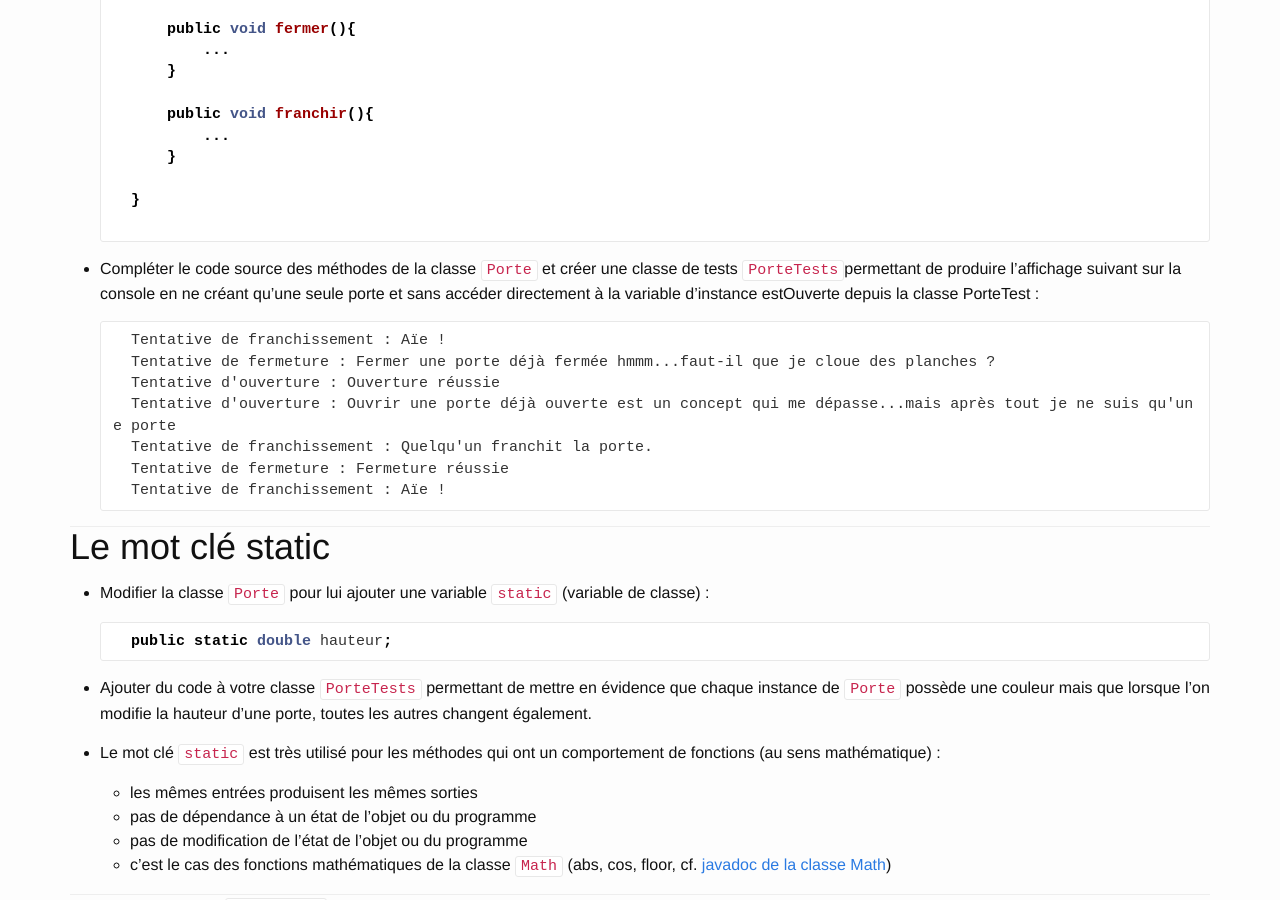
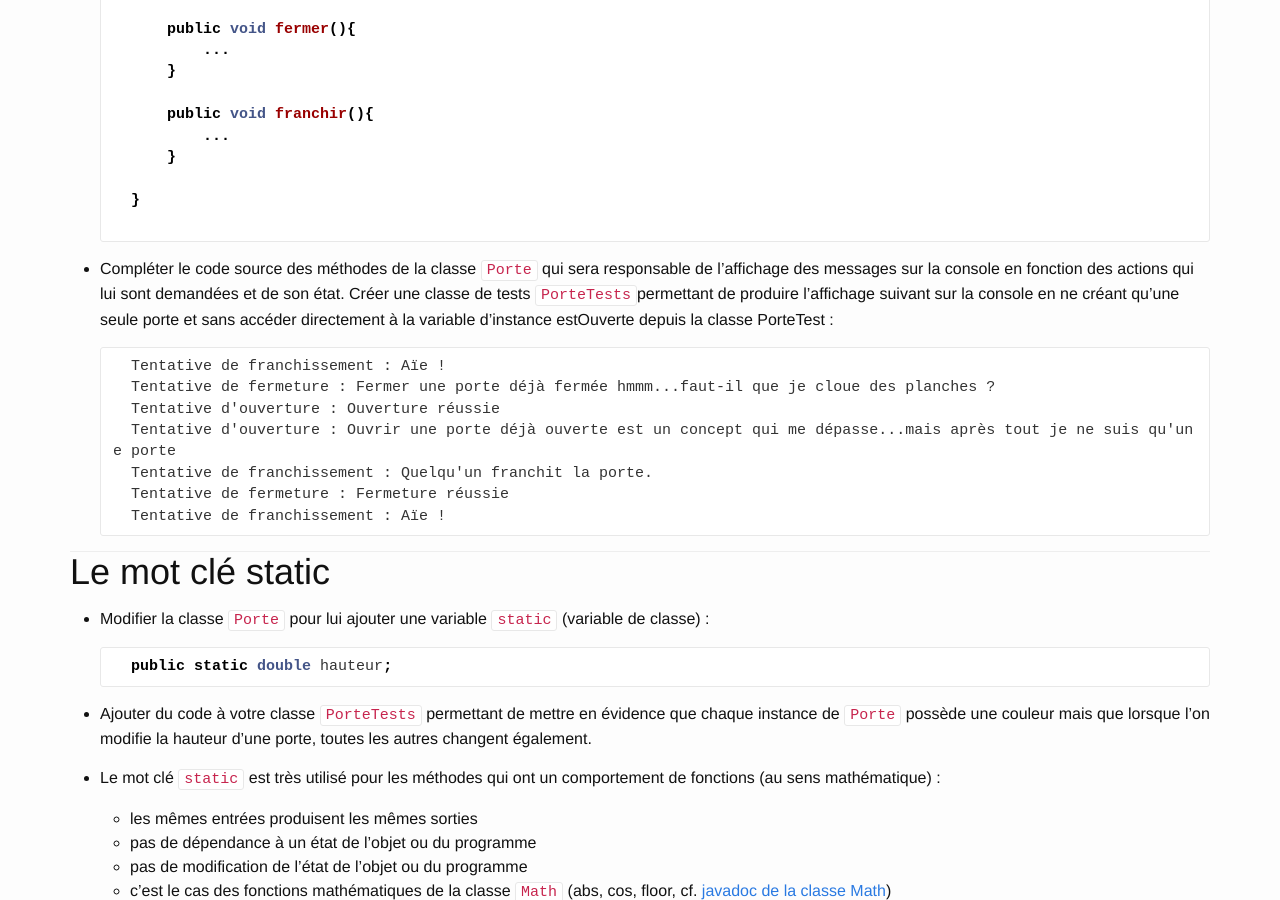
Before and after one commit to geiilyon/geiilyon.github.io, a Jekyll site: the page built from _collection_enonces/tp1.md, in a window 1280 px wide and 900 px high, scrolled down 6970 px. Built offline with Jekyll 4.4.1, drawn with Linux system fonts in a browser that asks for light colours; nearby versions of some CDN libraries; Markdown is read by kramdown in place of the engine named in the settings.

Commit message:
Exercice sur les portes explicité (affichage géré par la classe porte)

````diff
--- a/_collection_enonces/tp1.md
+++ b/_collection_enonces/tp1.md
@@ -257,7 +257,7 @@ public class PaquetCookies {
 
     ```
 
-* Compléter le code source des méthodes de la classe `Porte` et créer une classe de tests `PorteTests`permettant de produire l'affichage suivant sur la console en ne créant qu'une seule porte et sans accéder directement à la variable d'instance estOuverte depuis la classe PorteTest :
+* Compléter le code source des méthodes de la classe `Porte` qui sera responsable de l'affichage des messages sur la console en fonction des actions qui lui sont demandées et de son état. Créer une classe de tests `PorteTests`permettant de produire l'affichage suivant sur la console en ne créant qu'une seule porte et sans accéder directement à la variable d'instance estOuverte depuis la classe PorteTest :
 
     ```
     Tentative de franchissement : Aïe !
````
